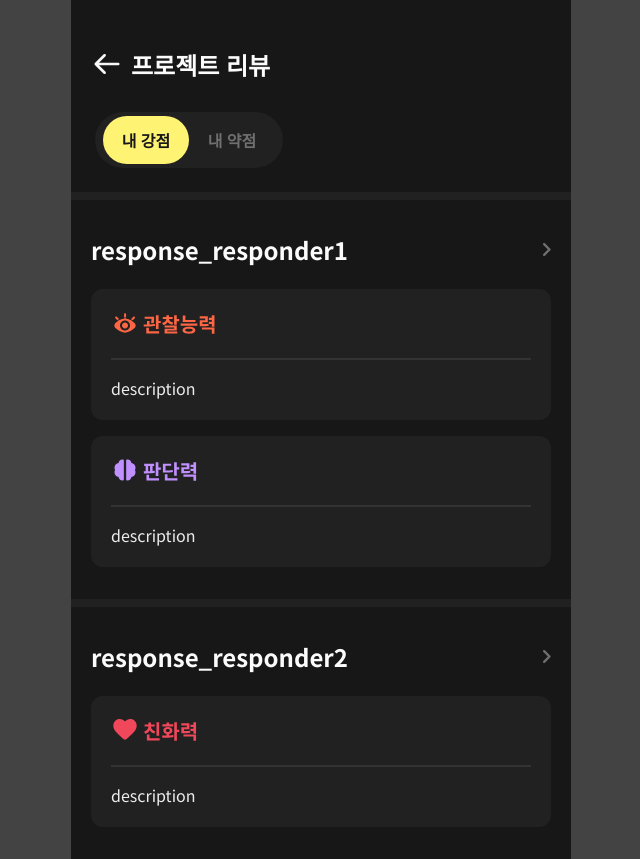
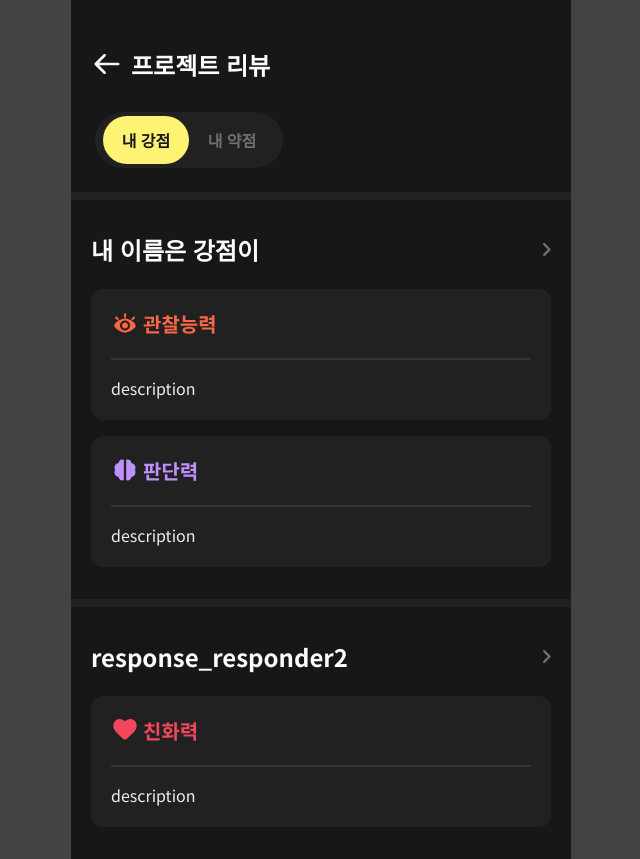
Before and after one commit to meView/meView_Front, a React (Create React App) app: page /meview/projectreview in a window 1280 px wide. Shown: the whole page, without its empty margins (319-959 px from the left). Built offline with nearby package versions, Linux system fonts and the light colour scheme.

Commit message:
Change .json and Ready for API

```diff
--- a/src/api/meview_project/projectstrength.json
+++ b/src/api/meview_project/projectstrength.json
@@ -3,7 +3,7 @@
   "code": "OK",
   "data": [
     {
-      "response_responder": "response_responder1",
+      "response_responder": "내 이름은 강점이",
       "strengths": [
         {
           "chip_name": "OBSERVATION",
--- a/src/api/meview_project/projectweakness.json
+++ b/src/api/meview_project/projectweakness.json
@@ -3,7 +3,7 @@
   "code": "OK",
   "data": [
     {
-      "response_responder": "response_responder 약점1",
+      "response_responder": "내이름은 약점이",
       "weaknesses": [
         {
           "chip_name": "OBSERVATION",
@@ -16,11 +16,19 @@
       ]
     },
     {
-      "response_responder": "response_responder 약점2",
+      "response_responder": "태건",
       "weaknesses": [
         {
           "chip_name": "FRIENDLINESS",
           "review_description": "약점 2 description"
+        },
+        {
+          "chip_name": "JUDGMENT",
+          "review_description": "약점 3 description"
+        },
+        {
+          "chip_name": "EXECUTION",
+          "review_description": "닉민지님과 OO 프로젝트를 진행할 때 oo아이디어에 관해 팀원의 의견을 수렴하는 과정에서 이야기를 경청하는 모습이 인상 깊었어요 민지님과 OO 프로젝트를 진행할 때 oo아이디어에 관해 팀원의 의견을"
         }
       ]
     }
--- a/src/components/meview/project/ProjectBody.js
+++ b/src/components/meview/project/ProjectBody.js
@@ -19,11 +19,15 @@ function ProjectBody() {
 
   return (
     <div>
-      {projectReviews.map((review) => (
+      {projectReviews.map((review, index) => (
         <ProjectIDCard
-          key={review.response_responder}
+          key={index}
           nickname={review.response_responder}
-          reviews={review.strengths} // strengths 배열 전체를 reviews prop으로 전달
+          reviews={
+            selectedStrength === "Strength"
+              ? review.strengths
+              : review.weaknesses
+          }
         />
       ))}
     </div>
--- a/src/components/meview/project/ProjectIDCard.js
+++ b/src/components/meview/project/ProjectIDCard.js
@@ -39,9 +39,9 @@ function ProjectIDCard({ nickname, reviews }) {
           alt="arrow"
         />
       </NickName>
-      {reviews.map((review) => (
+      {reviews.map((review, index) => (
         <ProjectReviewCard
-          key={review.id}
+          key={index}
           chipName={review.chip_name}
           reviewDescription={review.review_description}
         />
```
